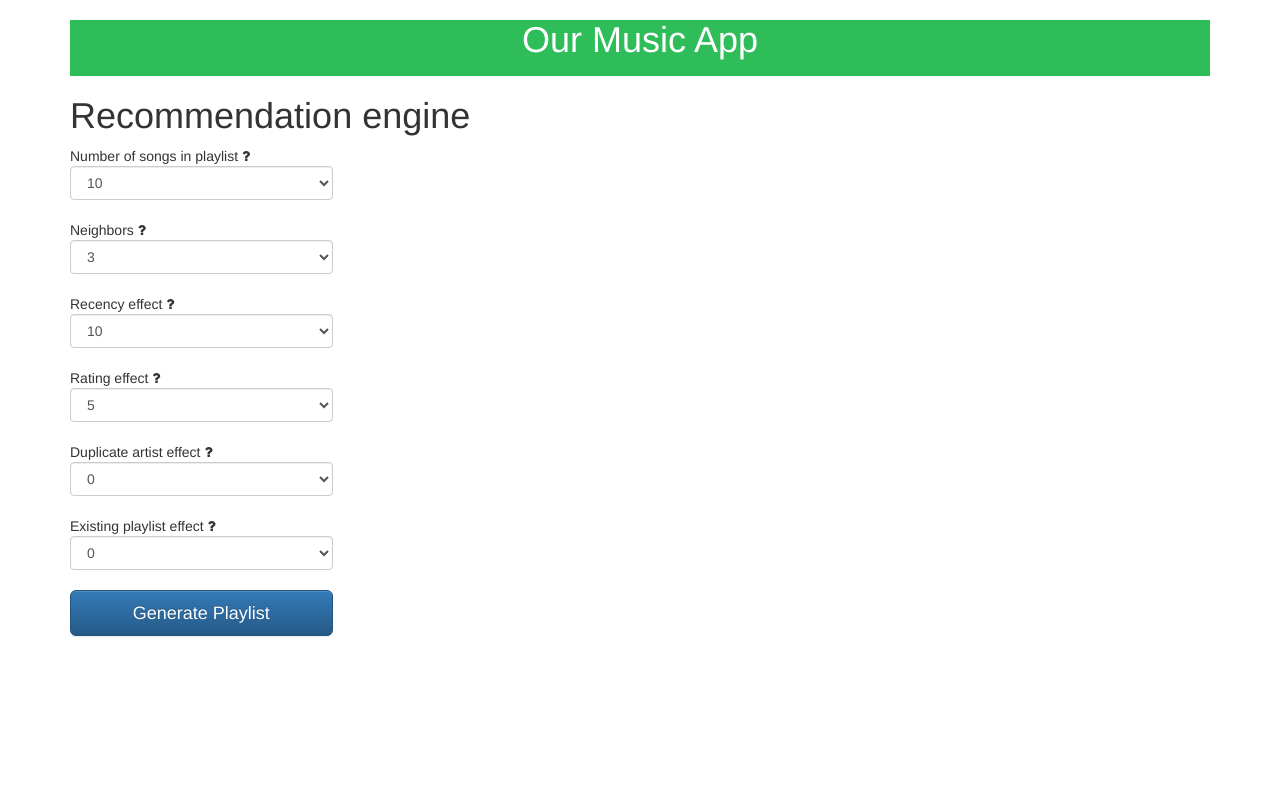
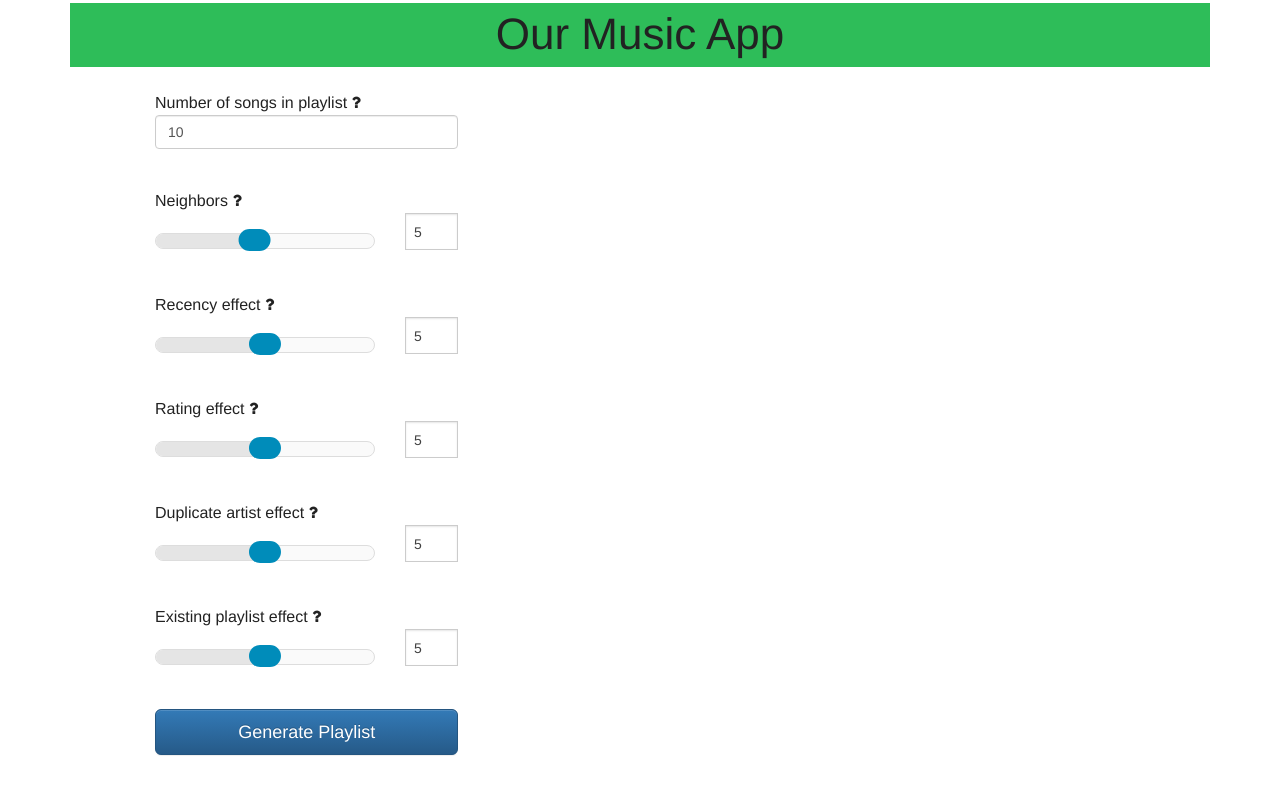
Before and after one commit to ecatkins/instabilly, a Django app: page /engine in a window 1280 px wide. Run offline with Django 3.2, Linux system fonts and the light colour scheme; parts of the project's set-up code (start-up, migrations or seed data) failed here and were passed over; some libraries are stand-ins or nearby versions.

Commit message:
Playlist generation

```diff
--- a/project/spotify/static/spotify/engine.js
+++ b/project/spotify/static/spotify/engine.js
@@ -1,5 +1,8 @@
 $(document).ready(function() {
+
 	$("#number_songs").val(10)
+
+
 	$("#neighbors").val(3)
 	$("#recency").val(10)
 	$("#rating").val(5)
@@ -8,17 +11,30 @@ $(document).ready(function() {
 
 
 	$("#generate_button").on('click', function() {
+
 		var number_songs = $("#number_songs").val()
-		var neighbors = $("#neighbors").val()
-		var recency_effect = $("#recency").val()
-		var rating_effect = $("#rating").val()
-		var duplicate_artist = $("#duplicateartist").val()
-		var existing_playlist = $("#existingplaylist").val()
-
+		var neighbors = $('#neighbors').attr('data-slider')
+		var recency_effect =$('#recency').attr('data-slider')
+		var rating_effect = $('#rating').attr('data-slider')
+		var duplicate_artist = $("#duplicateartist").attr('data-slider')
+		var existing_playlist = $("#existingplaylist").attr('data-slider')
 		var post_data = {"number_songs":number_songs, "neighbors":neighbors, "recency_effect":recency_effect,"rating_effect":rating_effect,"duplicate_artist":duplicate_artist, "existing_playlist": existing_playlist}
+		console.log(post_data)
 
 		$.post('playlist', post_data, function(data) {
-			console.log("anything")
+			console.log(data['track_uris'])
+			var uris = data['track_uris']
+			string = ""
+			for (song in uris) {
+				string += uris[song] + ','
+			}
+			string = string.substring(0, string.length - 1);
+			console.log(string)
+
+
+			$('#playlist_player').append('<iframe src="https://embed.spotify.com/?uri=spotify:trackset:PREFEREDTITLE:' + string + '" width="300" height="380" frameborder="0" allowtransparency="true"></iframe>')
+
+
 
 		})
 
@@ -27,4 +43,7 @@ $(document).ready(function() {
 
 
 	$('.fa-question').popover()
+
+	$(document).foundation();
+	$(document).foundation('slider', 'reflow');
 })
--- a/project/spotify/templates/spotify/recommendation_engine.html
+++ b/project/spotify/templates/spotify/recommendation_engine.html
@@ -3,6 +3,9 @@
 
 {% block extras %}
   <link rel="stylesheet" href="https://maxcdn.bootstrapcdn.com/font-awesome/4.4.0/css/font-awesome.min.css">
+    <link rel="stylesheet" href="https://cdnjs.cloudflare.com/ajax/libs/foundation/5.5.2/css/foundation.min.css">
+    <script src="https://cdnjs.cloudflare.com/ajax/libs/foundation/5.5.2/js/foundation.min.js"></script>
+    <script src="https://cdnjs.cloudflare.com/ajax/libs/foundation/5.5.2/js/foundation/foundation.slider.min.js"></script>
 
 {% endblock %}
 
@@ -13,16 +16,14 @@
 
 {% block content %}
 
+
+
+<br>
 <div class="row">
-    <div class="col-md-12">
-        <h1>Recommendation engine</h1>
-    </div>
-</div>
+  <div class="col-md-4">
+    Number of songs in playlist <i id="number_songs_info" class="fa fa-question"data-container="body" data-toggle="popover" data-trigger="hover" data-placement="right" data-content="Select the number of songs to be in your custom playlist."
+></i>
 
-<div class="row">
-  <div class="col-md-3">
-    Number of songs in playlist <i id="number_songs_info" class="fa fa-question"data-container="body" data-toggle="popover" data-placement="right" data-content="Select the number of songs to be in your custom playlist."
-></i>
     <select id="number_songs" class="form-control" default="5">
       <option>1</option>
       <option>2</option>
@@ -34,98 +35,112 @@
       <option>8</option>
       <option>9</option>
       <option>10</option>
+      <option>11</option>
+      <option>12</option>
+      <option>13</option>
+      <option>14</option>
+      <option>15</option>
+      <option>16</option>
+      <option>17</option>
+      <option>18</option>
+      <option>19</option>
+      <option>20</option>
     </select>
     <br>
 
-    Neighbors <i id="neighbors_info" class="fa fa-question" data-container="body" data-toggle="popover" data-placement="right" data-content="Select number of similar users to inform your playlist."></i>
-    <select id="neighbors" class="form-control">
-      <option>0</option>
-      <option>1</option>
-      <option>2</option>
-      <option>3</option>
-      <option>4</option>
-      <option>5</option>
-      <option>6</option>
-      <option>7</option>
-      <option>8</option>
-      <option>9</option>
-      <option>10</option>
-    </select>
+    Neighbors <i id="neighbors_info" class="fa fa-question" data-container="body" data-toggle="popover" data-trigger="hover" data-placement="right" data-content="Select number of similar users to inform your playlist."></i>
+
+   <div class="row">
+        <div class="col-md-9">
+            <div id="neighbors" class="range-slider round" data-slider data-options="display_selector: #neighbors-count; initial: 5; start: 1; end: 10;">
+            <span class="range-slider-handle" role="slider" tabindex="0"></span>
+            <span class="range-slider-active-segment"></span>
+        </div>
+        </div>
+
+        <div class="col-md-3">
+            <input type="number" id="neighbors-count" value="5" />
+        </div>
+    </div>
     <br>
 
-    Recency effect <i id="recency_info" class="fa fa-question" data-container="body" data-toggle="popover" data-placement="right" data-content="Select number of similar users to inform your playlist."></i>
-    <select id="recency" class="form-control">
-      <option>0</option>
-      <option>1</option>
-      <option>2</option>
-      <option>3</option>
-      <option>4</option>
-      <option>5</option>
-      <option>6</option>
-      <option>7</option>
-      <option>8</option>
-      <option>9</option>
-      <option>10</option>
-    </select>
+    Recency effect <i id="recency_info" class="fa fa-question" data-container="body" data-toggle="popover" data-trigger="hover" data-placement="right" data-content="Select number of similar users to inform your playlist."></i>
+
+     <div class="row">
+        <div class="col-md-9">
+            <div id="recency" class="range-slider round" data-slider data-options="display_selector: #recency-count; initial: 5; start: 0; end: 10;">
+            <span class="range-slider-handle" role="slider" tabindex="0"></span>
+            <span class="range-slider-active-segment"></span>
+        </div>
+        </div>
+
+        <div class="col-md-3">
+            <input type="number" id="recency-count" value="5" />
+        </div>
+    </div>
     <br>
 
-    Rating effect <i id="rating_info" class="fa fa-question" data-container="body" data-toggle="popover" data-placement="right" data-content="Select number of similar users to inform your playlist."></i>
-    <select id="rating"  class="form-control">
-      <option>0</option>
-      <option>1</option>
-      <option>2</option>
-      <option>3</option>
-      <option>4</option>
-      <option>5</option>
-      <option>6</option>
-      <option>7</option>
-      <option>8</option>
-      <option>9</option>
-      <option>10</option>
-    </select>
+    Rating effect <i id="rating_info" class="fa fa-question" data-container="body" data-toggle="popover" data-trigger="hover" data-placement="right" data-content="Select number of similar users to inform your playlist."></i>
+
+     <div class="row">
+        <div class="col-md-9">
+            <div id="rating" class="range-slider round" data-slider data-options="display_selector: #rating-count; initial: 5; start: 0; end: 10;">
+            <span class="range-slider-handle" role="slider" tabindex="0"></span>
+            <span class="range-slider-active-segment"></span>
+        </div>
+        </div>
+
+        <div class="col-md-3">
+            <input type="number" id="rating-count" value="5" />
+        </div>
+    </div>
     <br>
 
-    Duplicate artist effect <i id="duplicate_artist_info"  class="fa fa-question" data-container="body" data-toggle="popover" data-placement="right" data-content="Select number of similar users to inform your playlist."></i>
-      <select id="duplicateartist" class="form-control">
-        <option>0</option>
-        <option>1</option>
-        <option>2</option>
-        <option>3</option>
-        <option>4</option>
-        <option>5</option>
-        <option>6</option>
-        <option>7</option>
-        <option>8</option>
-        <option>9</option>
-        <option>10</option>
-      </select>
-      <br>
+    Duplicate artist effect <i id="duplicate_artist_info"  class="fa fa-question" data-container="body" data-toggle="popover" data-trigger="hover" data-placement="right" data-content="Select number of similar users to inform your playlist."></i>
 
-      Existing playlist effect <i id="existing_playlist_info" class="fa fa-question" data-container="body" data-toggle="popover"  data-placement="right" data-content="Select number of similar users to inform your playlist."></i>
-      <select id="existingplaylist" class="form-control">
-        <option>0</option>
-        <option>1</option>
-        <option>2</option>
-        <option>3</option>
-        <option>4</option>
-        <option>5</option>
-        <option>6</option>
-        <option>7</option>
-        <option>8</option>
-        <option>9</option>
-        <option>10</option>
-      </select>
-      <br>
+    <div class="row">
+        <div class="col-md-9">
+            <div id="duplicateartist" class="range-slider round" data-slider data-options="display_selector: #duplicate-count; initial: 5; start: 0; end: 10;">
+            <span class="range-slider-handle" role="slider" tabindex="0"></span>
+            <span class="range-slider-active-segment"></span>
+        </div>
+        </div>
+
+        <div class="col-md-3">
+            <input type="number" id="duplicate-count" value="5" />
+        </div>
+    </div>
+    <br>
+
+
+      Existing playlist effect <i id="existing_playlist_info" class="fa fa-question" data-container="body" data-toggle="popover"  data-placement="right" data-trigger="hover" data-content="Select number of similar users to inform your playlist."></i>
+
+      <div class="row">
+        <div class="col-md-9">
+            <div id="existingplaylist" class="range-slider round" data-slider data-options="display_selector: #existing-count; initial: 5; start: 0; end: 10;">
+            <span class="range-slider-handle" role="slider" tabindex="0"></span>
+            <span class="range-slider-active-segment"></span>
+        </div>
+        </div>
+
+        <div class="col-md-3">
+            <input type="number" id="existing-count" value="5" />
+        </div>
+    </div>
+    <br>
 
        <button id ="generate_button" type="button" class="btn btn-primary btn-lg btn-block">Generate Playlist </button>
 
+    </div>
 
+ <div class="col-md-8">
+        <div id="playlist_player"> </div>
+
+    </div>
 </div>
 
 
 
 
 
-
-
 {% endblock %}
--- a/project/spotify/views.py
+++ b/project/spotify/views.py
@@ -260,9 +260,9 @@ class EngineView(View):
 class PlaylistView(View):
 
     def post(self,request):
-        #switch comment later
-        user = User.objects.get(username="ecatkins")
-        # user = User.objects.get(pk=request.session['session_id'])
+
+        # user = User.objects.get(username="ecatkins")
+        user = User.objects.get(pk=request.session['session_id'])
 
         number_songs = int(request.POST.get('number_songs'))
         neighbors = int(request.POST.get('neighbors'))
@@ -276,4 +276,11 @@ class PlaylistView(View):
              print ("{0}: {1}".format(song.song.track_name, song.song.artists.name))
 
 
-        return JsonResponse({"Anything":"Anything"})
+
+        track_uris = []
+        for song in playlist:
+            track_uris.append(song.song.track_uri[-22:-1])
+        print(track_uris)
+
+
+        return JsonResponse({"track_uris":track_uris})
```
